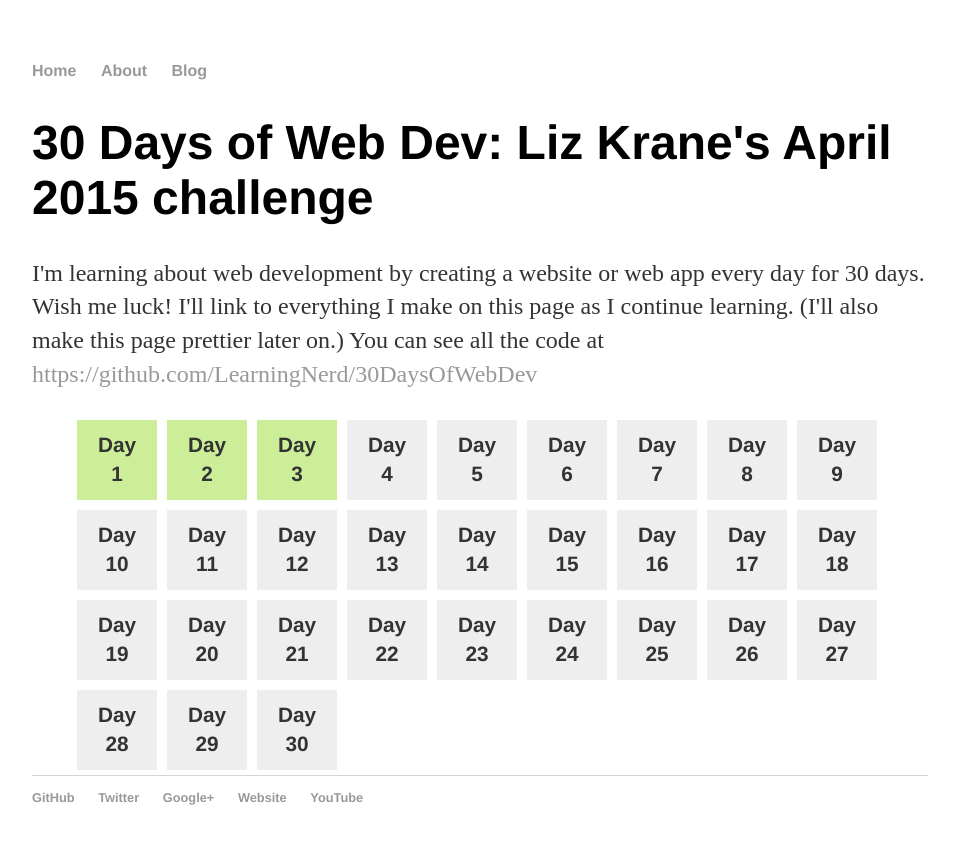
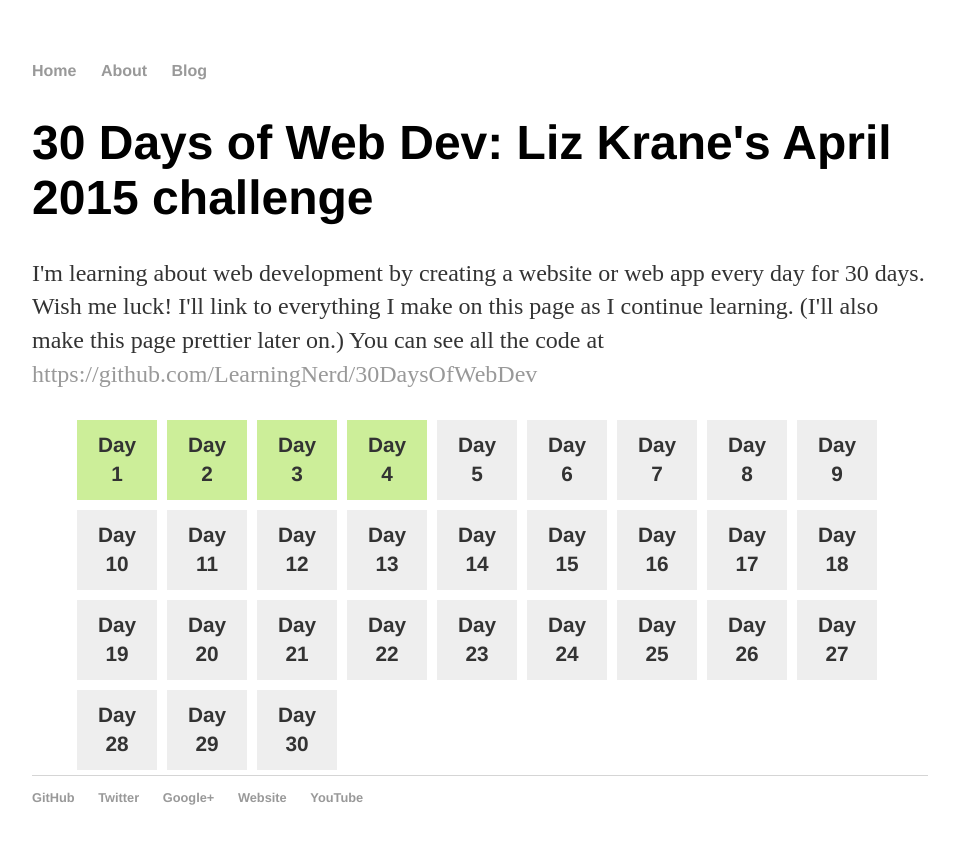
Before and after one commit to LearningNerd/30DaysOfWebDev, a Jekyll site: the page built from index.html, in a window 1280 px wide. Shown: the top 844 px of the page, without its empty margins (160-1115 px from the left). Built offline with Jekyll 4.4.1, drawn with Linux system fonts in a browser that asks for light colours.

Commit message:
Update index.html

```diff
--- a/index.html
+++ b/index.html
@@ -8,7 +8,7 @@ title: 30 Days of Web Dev - Liz Krane's April 2015 challenge
 		<a href="day1/"><li class="done">Day <br/>1</li></a>
 		<a href="day2/"><li class="done">Day <br/>2</li></a>
 		 <a href="day3/"><li class="done">Day <br/>3</li></a>
-		  <li>Day <br/>4</li>
+		 <a href="day4/"><li class="done">Day <br/>4</li></a>
 		  <li>Day <br/>5</li>
 		  <li>Day <br/>6</li>
 		  <li>Day <br/>7</li>
```
